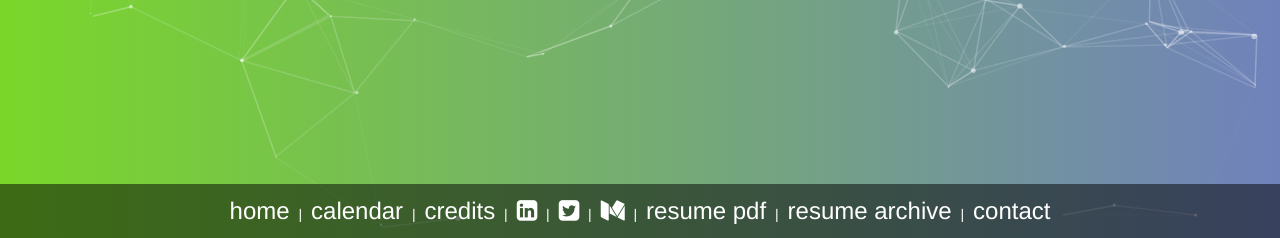
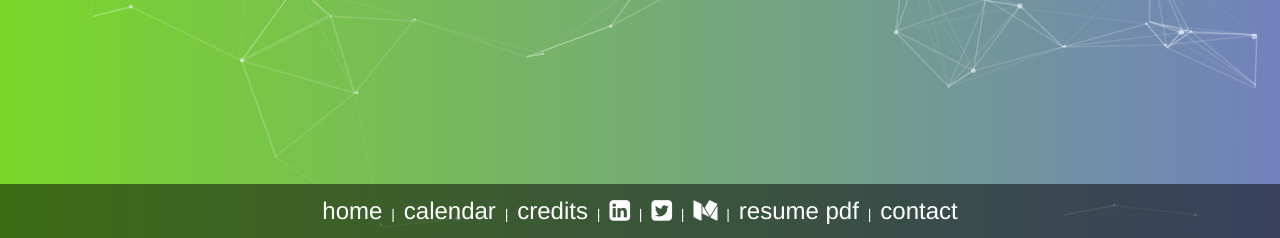
Before and after one commit to maxmatthews/WhoIsMax-InfoSite, a PHP site: page /index.php in a window 1280 px wide. Shown: the part 562-800 px from the top of the page. Run offline with PHP 8.4, Linux system fonts and the light colour scheme; some libraries are stand-ins or nearby versions.

Commit message:
Temporarily pulling the link to my archive as I have to pull it from a backup (hopefully)

```diff
--- a/links.php
+++ b/links.php
@@ -6,6 +6,6 @@
         <a target="_blank" href="//twitter.com/teckno101"><i class="fa fa-twitter-square" aria-hidden="true"></i></a> |
         <a target="_blank" href="//medium.com/@maxmatthews"><i class="fa fa-medium" aria-hidden="true"></i></a> |
         <a target="_blank" href="/MatthewsMaxResume.pdf">resume PDF</a> |
-        <a href="/archive">resume archive</a> |
+        <!--        <a href="/archive">resume archive</a> |-->
         <a href="mailto:info@whoismax.info">Contact</a>
 </div>
```
